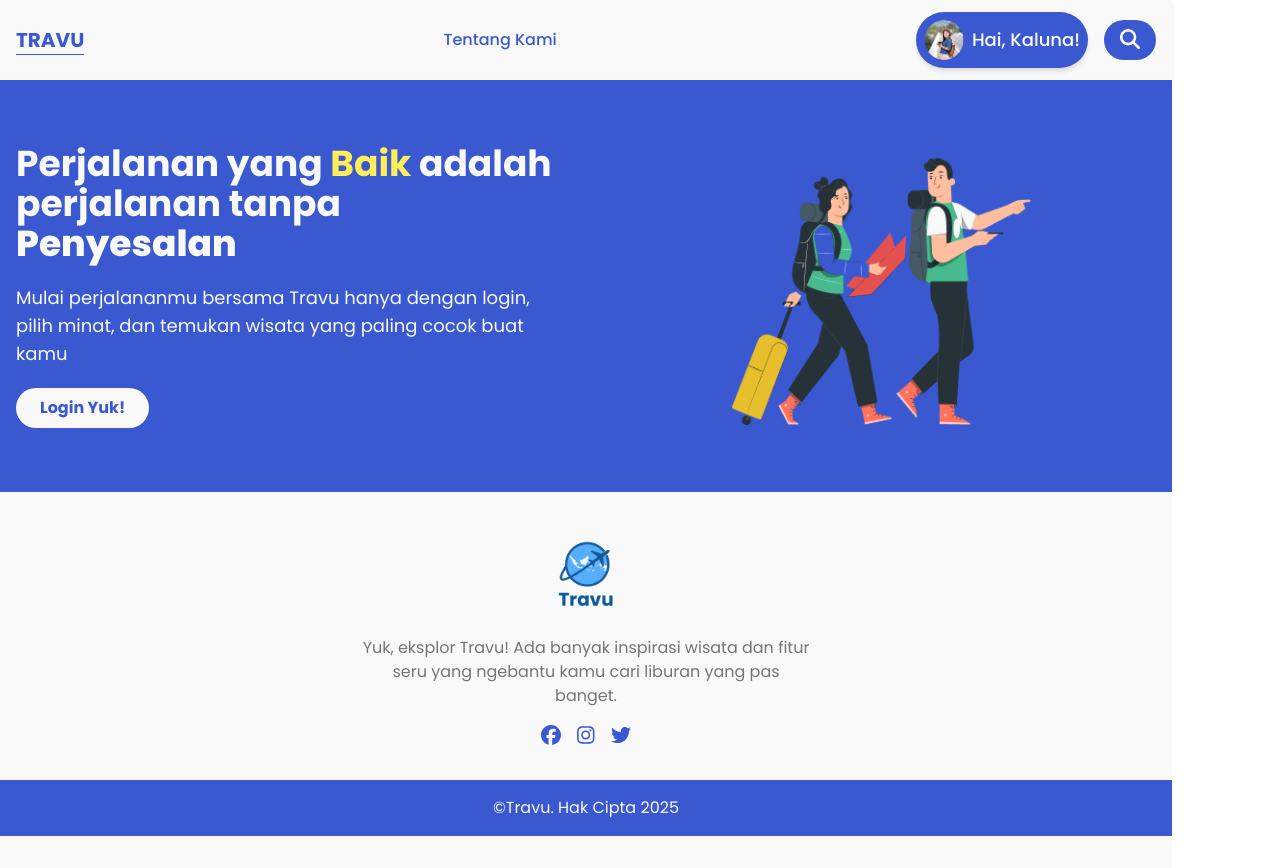
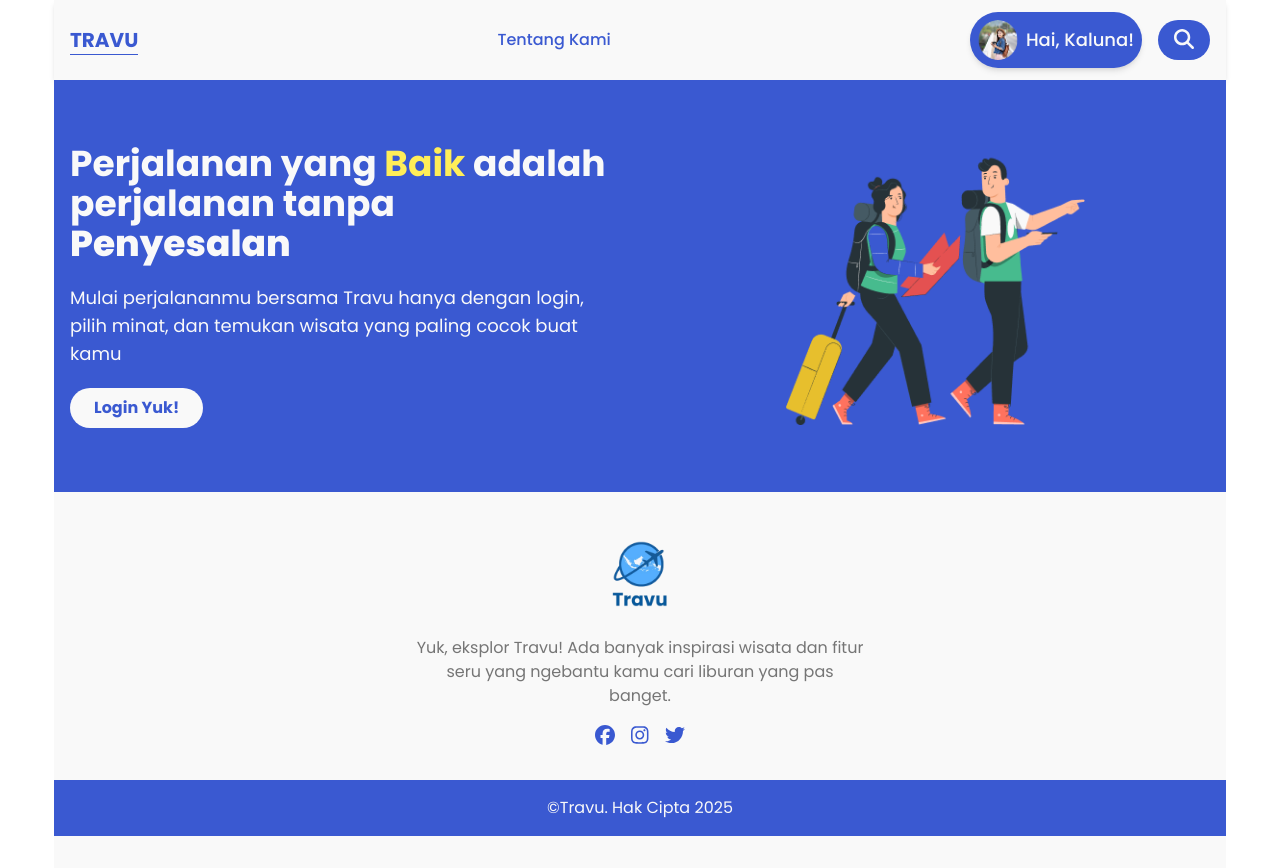
Before and after one commit to Travu-Team/travu-febe, a React (Vite) app in the folder frontend/my-react-app/: page / in a window 1280 px wide. Built offline with nearby package versions, Linux system fonts and the light colour scheme.

Commit message:
modified these files (luthfi)

```diff
--- a/frontend/my-react-app/src/App.jsx
+++ b/frontend/my-react-app/src/App.jsx
@@ -4,10 +4,8 @@ import RegisterPage from "./register/RegisterPage";
 import LoginPage from "./login/LoginPage";
 import Home from './pages/Home'
 import About from './pages/About'
-import { CardCustom } from './components/Cards'
-// import { CardDefault } from './components/Cards'
+import ProfileUser from "./pages/ProfileUser";
 
-// testing card
 
 const App = () => {
   return (
@@ -17,11 +15,9 @@ const App = () => {
         <Route path="/register" element={<RegisterPage />} />
         <Route path="/login" element={<LoginPage />} />
         <Route path="/about" element={<About />} />
+        <Route path="/profile" element={<ProfileUser />} />
         <Route path="*" element={<h1>404: Not Found</h1>} />
 
-        {/* testing card */}
-        <Route path="/card" element={<CardCustom />} />
-        {/* <Route path="/carddefault" element={<CardDefault />} /> */}
       </Routes>
     </Router>
   );
--- a/frontend/my-react-app/src/index.css
+++ b/frontend/my-react-app/src/index.css
@@ -16,9 +16,9 @@
 }
 
 body {
-  margin: 0 auto;
-  padding: 0;
-  display: flex;
+  /* margin: 0 auto; */
+  /* padding: 0; */
+  /* display: flex; */
   place-items: center;
   min-width: 320px;
   min-height: 100vh;
```
